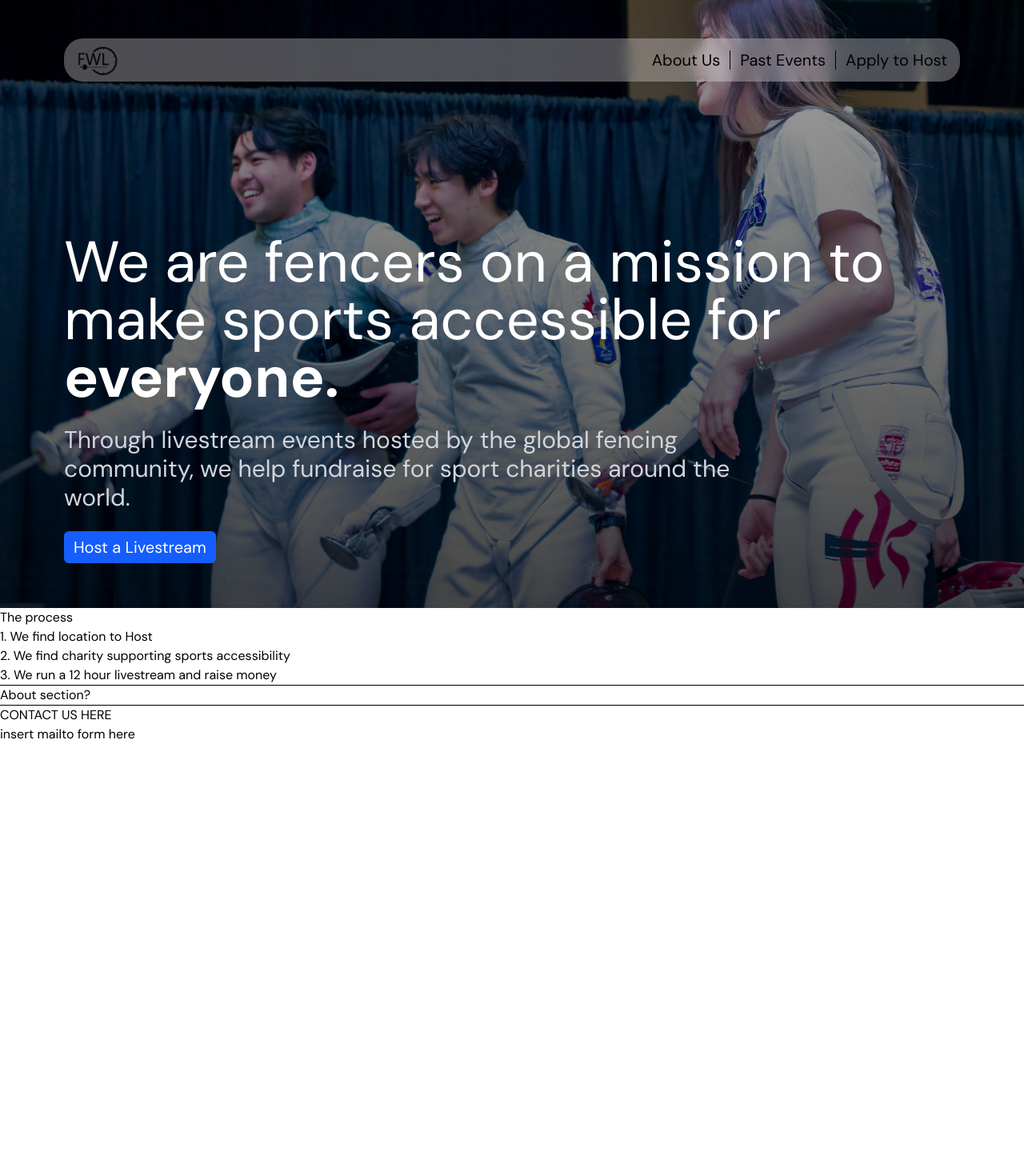
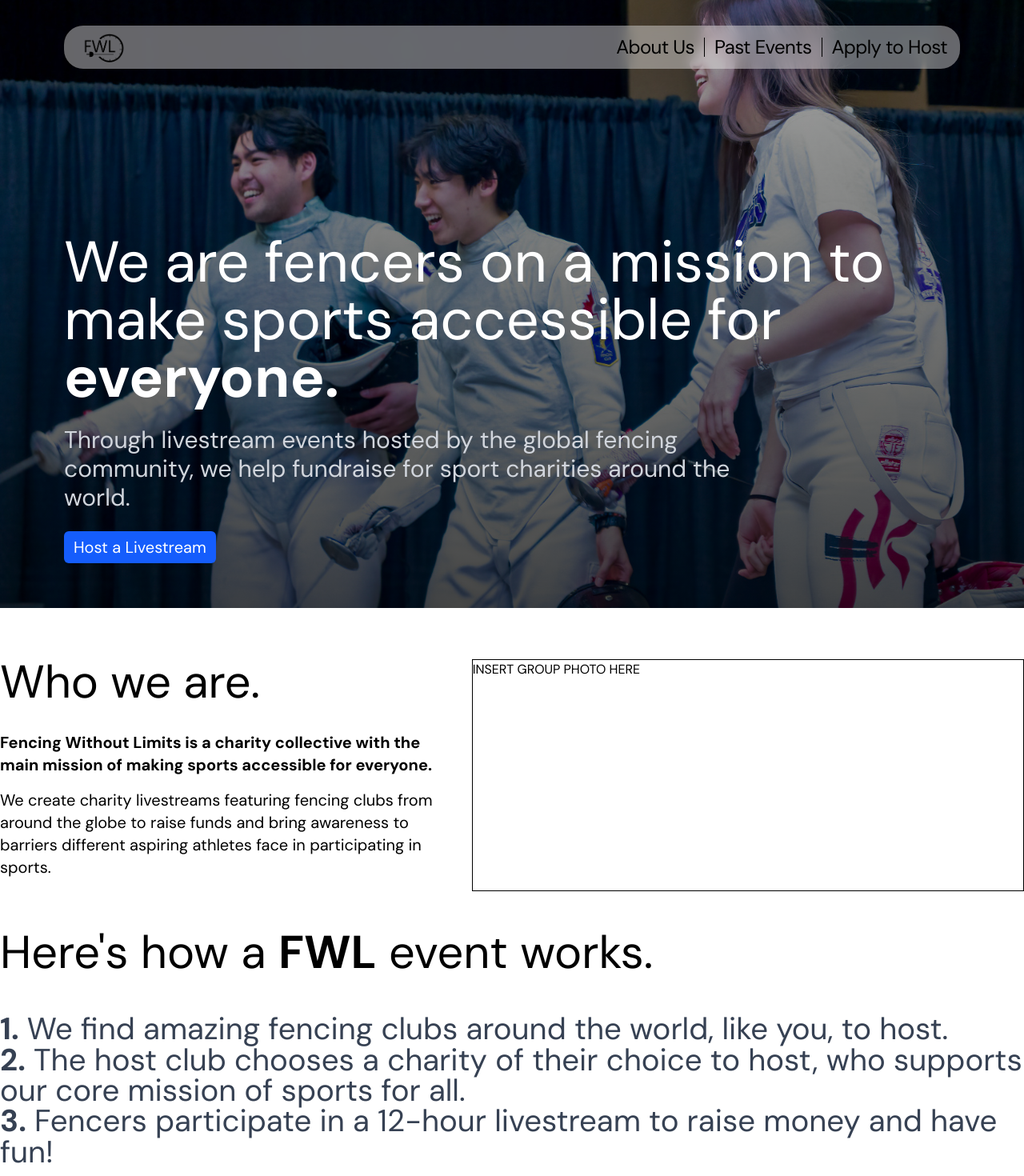
Before and after one commit to Fencing-Without-Limits/fencing-without-limits.github.io, a React (Vite) app: page / in a window 1280 px wide. Shown: the top 1470 px of the page at 80% size. Before the commit the page ends 930 px from the top, so only its background shows below. Built offline with nearby package versions, Linux system fonts and the light colour scheme; a web font is replaced by a local one.

Commit message:
feat new header and homepage section styling adjustments

```diff
--- a/src/components/Header.tsx
+++ b/src/components/Header.tsx
@@ -4,29 +4,29 @@ import fwlLogo from '/FWL Logo Black.png'
 
 export const Header = ({ className }: { className?: string }) => {
     return (
-        <div className={cn('fixed z-[999] top-12 left-0 right-0 px-8 md:px-14 lg:px-20', className)}>
-            <div className="max-w-7xl mx-auto flex justify-between rounded-3xl backdrop-blur-sm bg-[rgba(255,255,255,0.3)] pl-4 py-1">
-                <Link to="/" className='w-14 h-auto rounded-2xl'>
+        <div className={cn('fixed z-[999] top-0 left-0 right-0 mt-8 px-8 md:px-14 lg:px-20', className)}>
+            <div className="max-w-7xl mx-auto flex justify-between rounded-3xl backdrop-blur-sm bg-[rgba(255,255,255,0.4)] pl-4 py-1">
+                <Link to="/" className='ml-2 w-14 h-auto rounded-2xl'>
                     <img src={fwlLogo} className="hover:drop-shadow-[0_0_6px_rgba(255,255,255,1)]" alt="FWL logo" />
                 </Link>
-                <nav className="w-full flex justify-end items-center text-black text-xl max-md:text-lg gap-3 rounded-2xl p-2 px-4 pointer-events-auto">
+                <nav className="w-full flex justify-end items-center text-black text-2xl/tight tracking-tight max-md:text-lg gap-3 rounded-2xl p-2 px-4 pointer-events-auto">
                     <Link
                         to="/about-us"
-                        className=""
+                        className="hover:font-semibold"
                     >
                         About Us
                     </Link>
                     <div className="h-[80%] w-[1px] bg-black" />
                     <Link
                         to="/past-events"
-                        className=" "
+                        className="hover:font-semibold"
                     >
                         Past Events
                     </Link>
                     <div className="h-[80%] w-[1px] bg-black" />
                     <Link
                         to="/apply"
-                        className=""
+                        className="hover:font-semibold"
                     >
                         Apply to Host
                     </Link>
--- a/src/index.css
+++ b/src/index.css
@@ -29,6 +29,28 @@
     }
 }
 
+.text-h2 {
+    font-size: 2.4rem;
+    line-height: var(--tw-leading, 1);
+    @media (width >= 48rem) {
+      font-size: 3rem;
+    }
+    @media (width >= 64rem) {
+      font-size: 3.6rem;
+    }
+}
+
+.text-h3 {
+    font-size: 1.6rem;
+    line-height: var(--tw-leading, 1);
+    @media (width >= 48rem) {
+      font-size: 2rem;
+    }
+    @media (width >= 64rem) {
+      font-size: 2.4rem;
+    }
+}
+
 .fade-in {
   opacity: 1;
   z-index: 2;
--- a/src/routes/Home.tsx
+++ b/src/routes/Home.tsx
@@ -56,15 +56,31 @@ export const Home: FC = () => {
           </div>
         </div>
       </section>
-      <section id="how-it-works" className="">
-        The process<br />
-        1. We find location to Host<br />
-        2. We find charity supporting sports accessibility<br />
-        3. We run a 12 hour livestream and raise money
+      <section id="about" className="max-w-7xl mx-auto mt-16 mb-12 flex flex-row gap-8">
+        <div className="text-xl">
+          <h2 className='text-h2 mb-8'>
+            Who we are.
+          </h2>
+          <p className='mb-4'>
+            <b>Fencing Without Limits is a charity collective with the main mission of making sports accessible for everyone.</b>
+          </p>
+          <p className='mb-4'>
+            We create charity livestreams featuring fencing clubs from around the globe to raise funds and bring awareness to barriers
+            different aspiring athletes face in participating in sports.
+          </p>
+        </div>
+        <div className="border-1 border-black w-512">INSERT GROUP PHOTO HERE</div>
       </section>
-      <hr />
-      <section id="about" className="">
-        About section?
+      <section id="how-it-works" className="max-w-7xl mx-auto mt-12 *:mb-12 text-2xl">
+        <h2 className='text-h2'>
+          Here's how a <b>FWL</b> event works.
+        </h2>
+        <div className="text-h3 *:text-gray-700">
+          <div className="w-full"><b className=''>1.</b> We find amazing fencing clubs around the world, like you, to host.</div>
+          <div className="w-full"><b className=''>2.</b> The host club chooses a charity of their choice to host, who supports our core mission of sports for all.</div>
+          <div className="w-full"><b className=''>3.</b> Fencers participate in a 12-hour livestream to raise money and have fun!</div>
+        </div>
+
       </section>
       <hr />
       <section id="mailto-form" className="">
```
